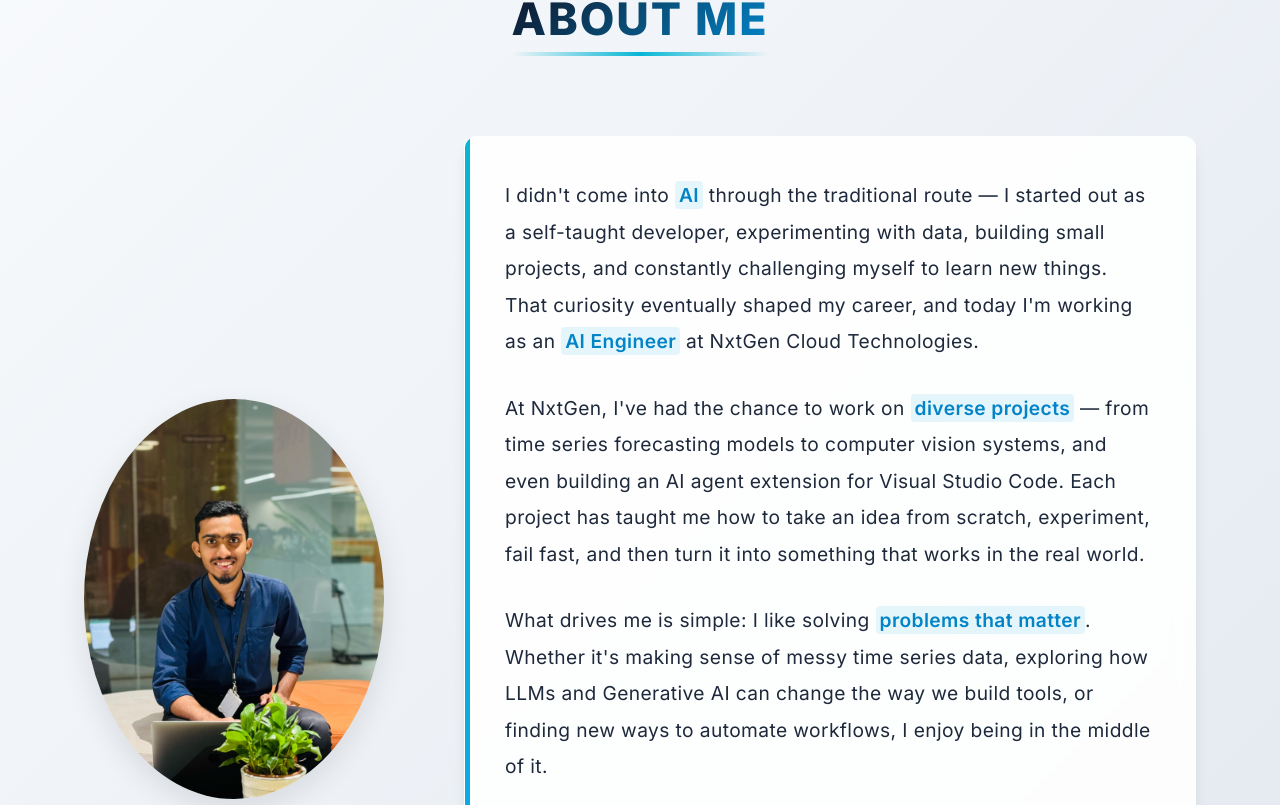
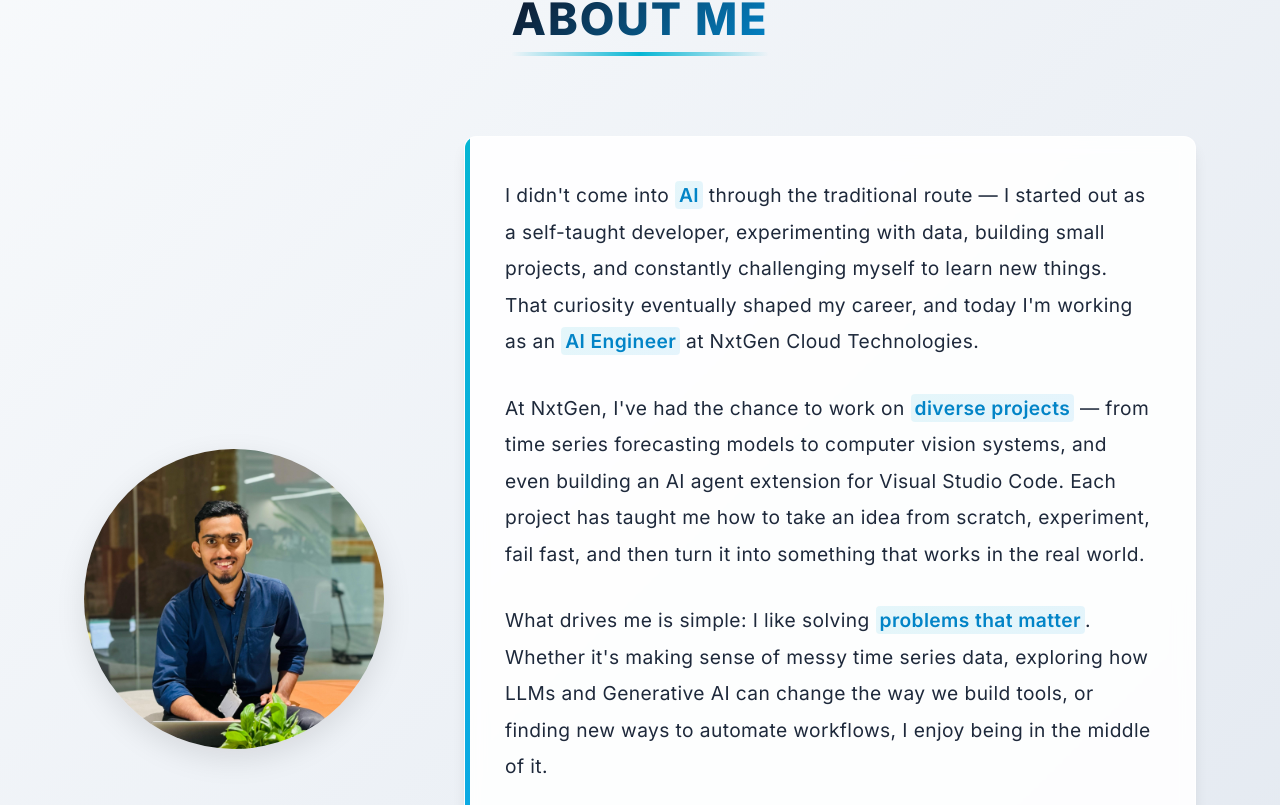
Before and after one commit to meriatjoseph/personal_portfolio, a React (Create React App) app: page / in a window 1280 px wide. Shown: the part 1215-2020 px from the top of the page. Built offline with nearby package versions, Linux system fonts and the light colour scheme; no server answers.

Commit message:
fix(about): Center profile image content within circular frame

```diff
--- a/src/components/About/About.css
+++ b/src/components/About/About.css
@@ -9,10 +9,12 @@
   align-items: center;
   gap: 80px;
   flex-wrap: wrap;
+  justify-content: center;
 }
 
 .about-image {
   flex: 0 0 300px;
+  height: 300px;
   position: relative;
   border-radius: 50%;
   overflow: hidden;
@@ -27,7 +29,8 @@
 
 .about-image img {
   width: 100%;
-  height: auto;
+  height: 100%;
+  object-fit: cover;
   display: block;
 }
 
```
